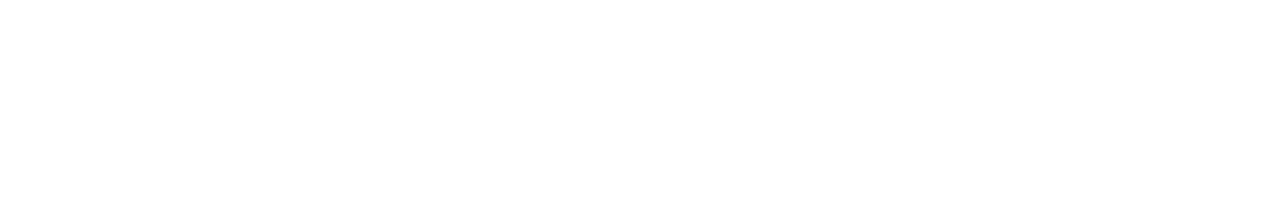
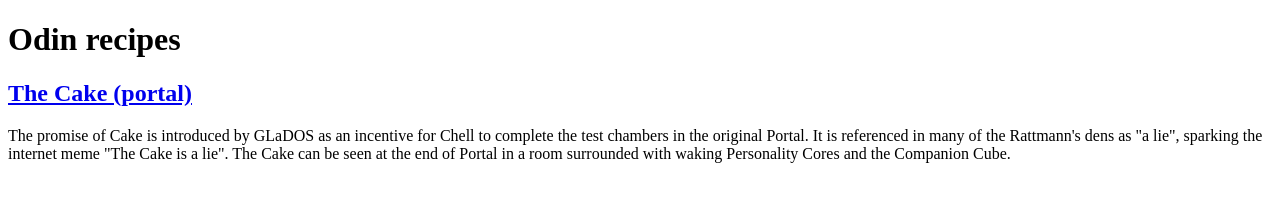
Before and after one commit to davidaleksejevs/odin-recepies, a plain HTML site: page index.html in a window 1280 px wide. Drawn offline with Linux system fonts and the light colour scheme.

Commit message:
Added directory for links of recipes and added a recipie

```diff
--- a/index.html
+++ b/index.html
@@ -1,12 +1,22 @@
 <!DOCTYPE html>
 <html lang="en">
-<head>
-    <meta charset="UTF-8">
-    <meta http-equiv="X-UA-Compatible" content="IE=edge">
-    <meta name="viewport" content="width=device-width, initial-scale=1.0">
+  <head>
+    <meta charset="UTF-8" />
+    <meta http-equiv="X-UA-Compatible" content="IE=edge" />
+    <meta name="viewport" content="width=device-width, initial-scale=1.0" />
     <title>My favorite recipes</title>
-</head>
-<body>
-
-</body>
+  </head>
+  <body>
+    <h1>Odin recipes</h1>
+    <a href="/recipes/TheCake.html">
+        <h2>The Cake (portal)</h2>
+    </a>
+    <p>
+      The promise of Cake is introduced by GLaDOS as an incentive for Chell to
+      complete the test chambers in the original Portal. It is referenced in
+      many of the Rattmann's dens as "a lie", sparking the internet meme "The
+      Cake is a lie". The Cake can be seen at the end of Portal in a room
+      surrounded with waking Personality Cores and the Companion Cube.
+    </p>
+  </body>
 </html>
```
